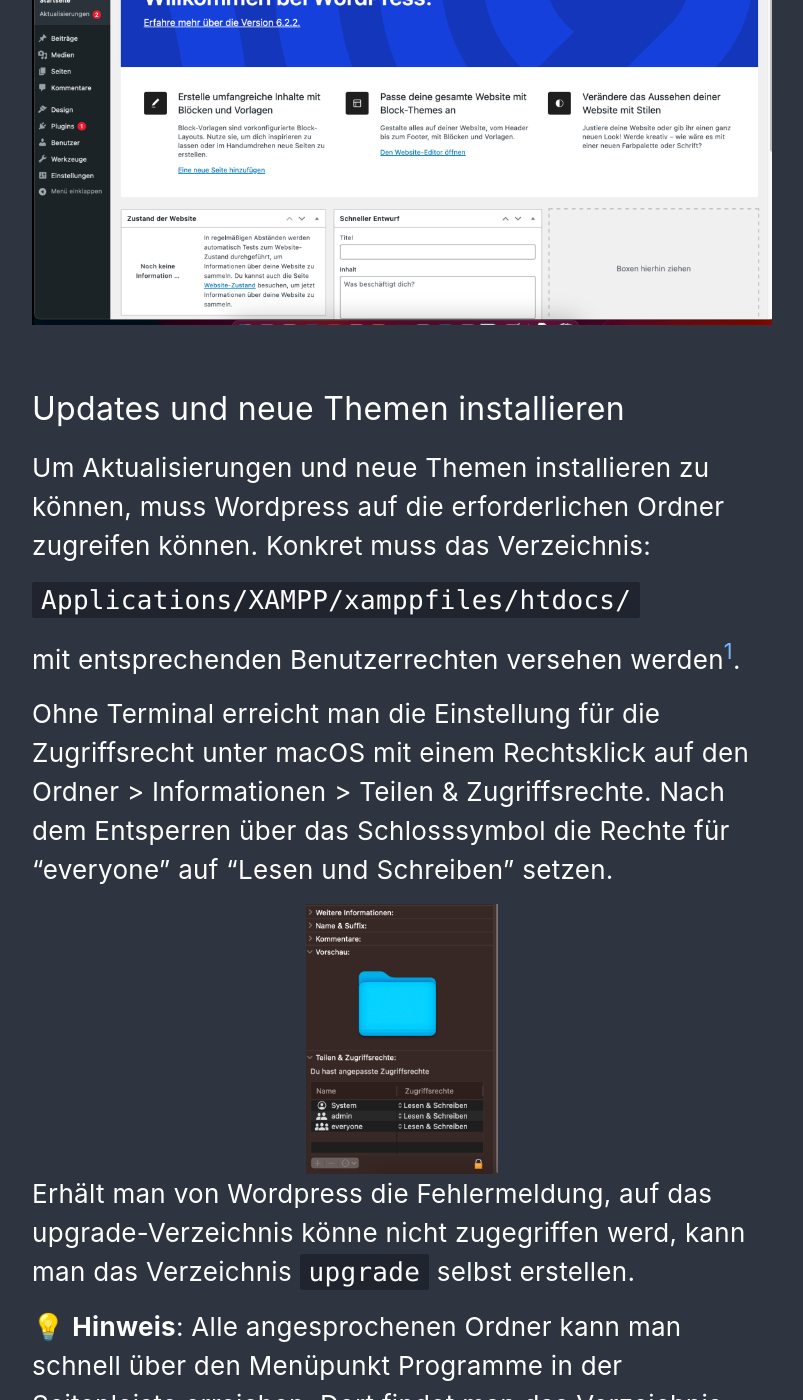
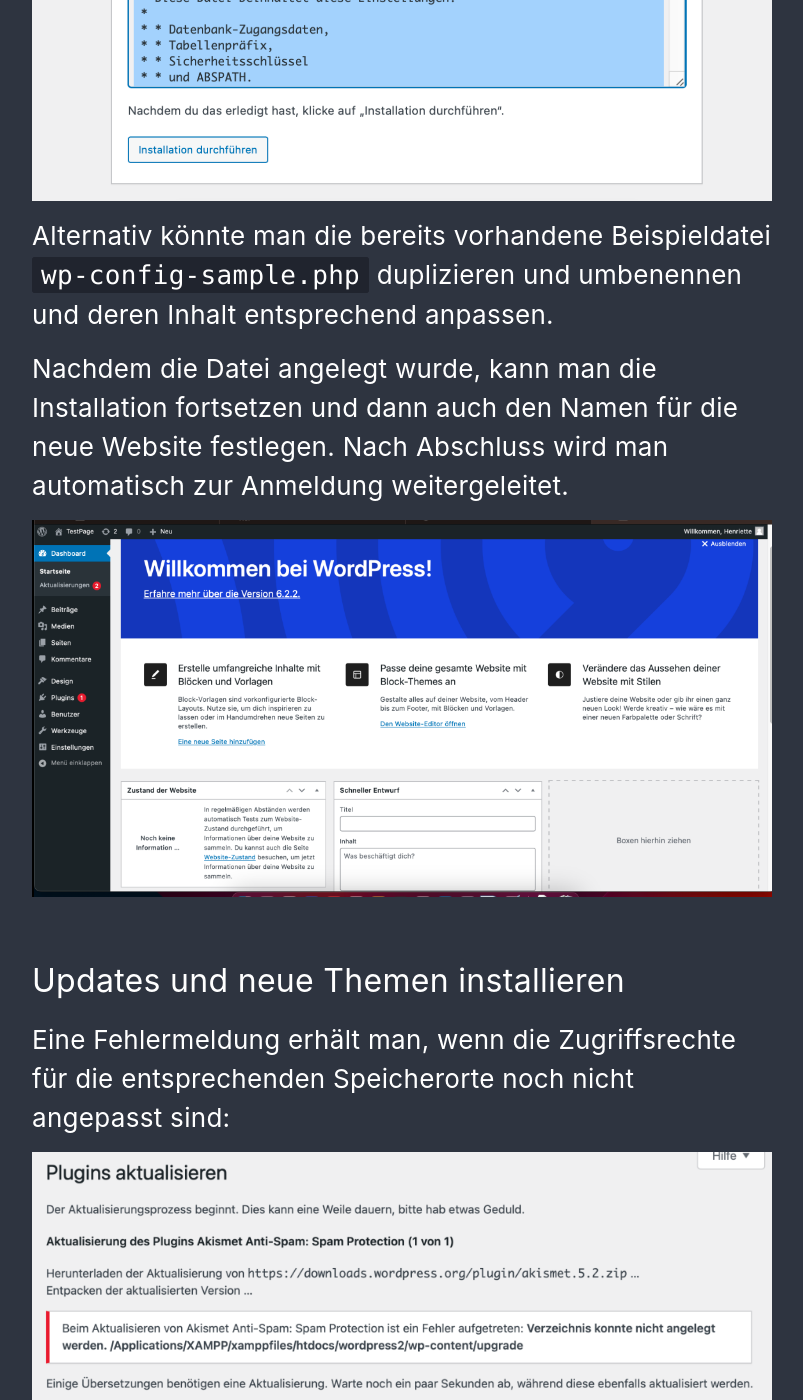
Before and after one commit to henrietteBaum/henrietteBaum.github.io, a Jekyll site: the page built from _posts/2023-08-02-wp-xampp-macos.md, in a window 1280 px wide and 1400 px high, scrolled down 5407 px. Shown: the whole window, without its empty margins (238-1041 px from the left). Built offline with Jekyll 4.4.1, drawn with Linux system fonts in a browser that asks for light colours.

Commit message:
update post and add screenshots

```diff
--- a/_posts/2023-08-02-wp-xampp-macos.md
+++ b/_posts/2023-08-02-wp-xampp-macos.md
@@ -75,7 +75,9 @@
 
 Da die Installation an dieser Stelle keine Datei `wp-config` findet, erstellt die Installationsroutine den erforderlichen Inhalt, den man dann nur noch kopieren und als `wp-config.php`  im Wordpress-Verzeichnis, hier `wordpress1` speichern muss.
 
-Alternativ könnte man die bereits vorhandene Beispieldatei `wp-sample-config.php` duplizieren und umbenennen und deren Inhalt entsprechend anpassen.
+![Secreenshot: während der Installation von Wordpress wird der Inhalt für die Datei wp-confi.php forgeschlagen](/assets/images/2023-08-02-wp-xampp-mac/wp-install-create-wpconfig.png)
+
+Alternativ könnte man die bereits vorhandene Beispieldatei `wp-config-sample.php` duplizieren und umbenennen und deren Inhalt entsprechend anpassen.
 
 Nachdem die Datei angelegt wurde, kann man die Installation fortsetzen und dann auch den Namen für die neue Website festlegen. Nach Abschluss wird man automatisch zur Anmeldung weitergeleitet.
 
@@ -84,6 +86,10 @@
 
 
 ## Updates und neue Themen installieren
+
+Eine Fehlermeldung erhält man, wenn die Zugriffsrechte für die entsprechenden Speicherorte noch nicht angepasst sind:
+
+![Wordpress Fehlermeldung bei der Aktuelisierung](/assets/images/2023-08-02-wp-xampp-mac/wp-aktuallisierung-fehlermeldung.png)
 
 Um Aktualisierungen und neue Themen installieren zu können, muss Wordpress auf die erforderlichen Ordner zugreifen können. Konkret muss das Verzeichnis:
 
```
Also changed, not shown: assets/images/2023-08-02-wp-xampp-mac/wp-aktuallisierung-fehlermeldung.png (added), assets/images/2023-08-02-wp-xampp-mac/wp-install-create-wpconfig.png (added).
